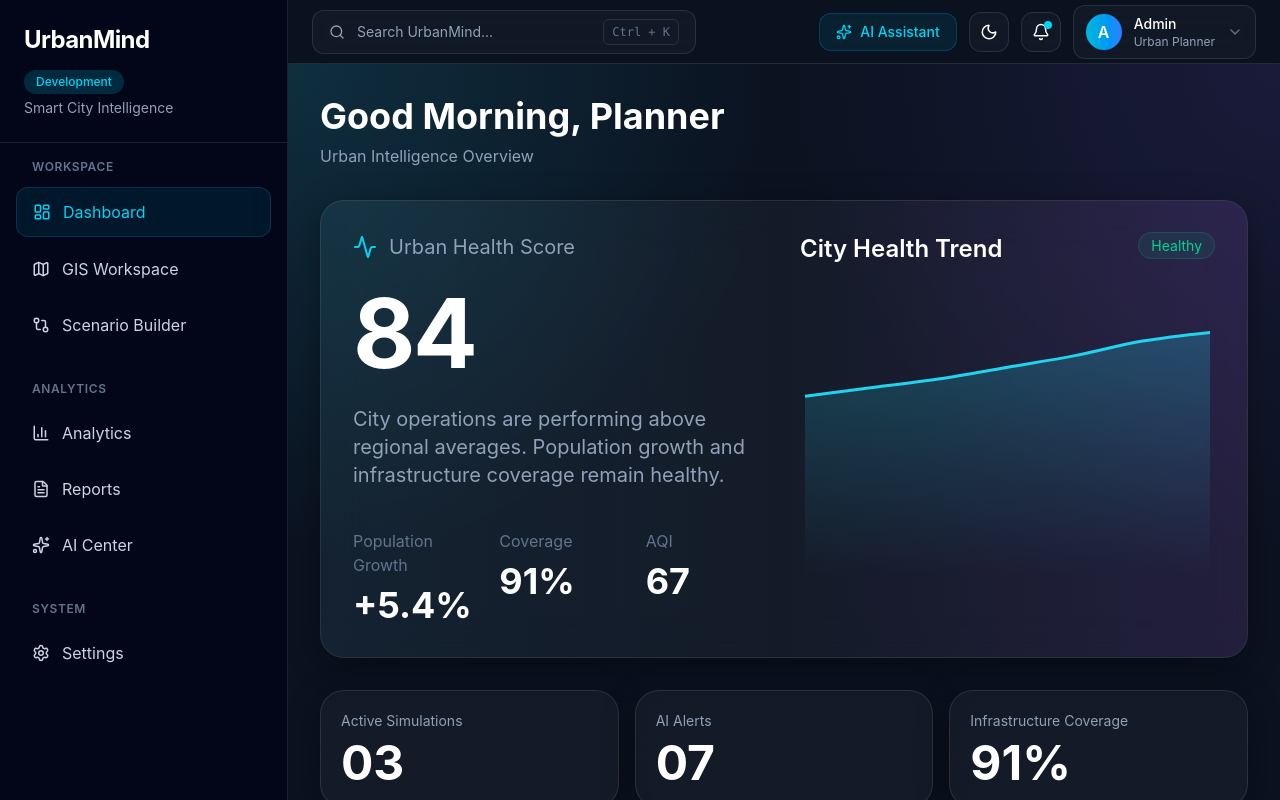
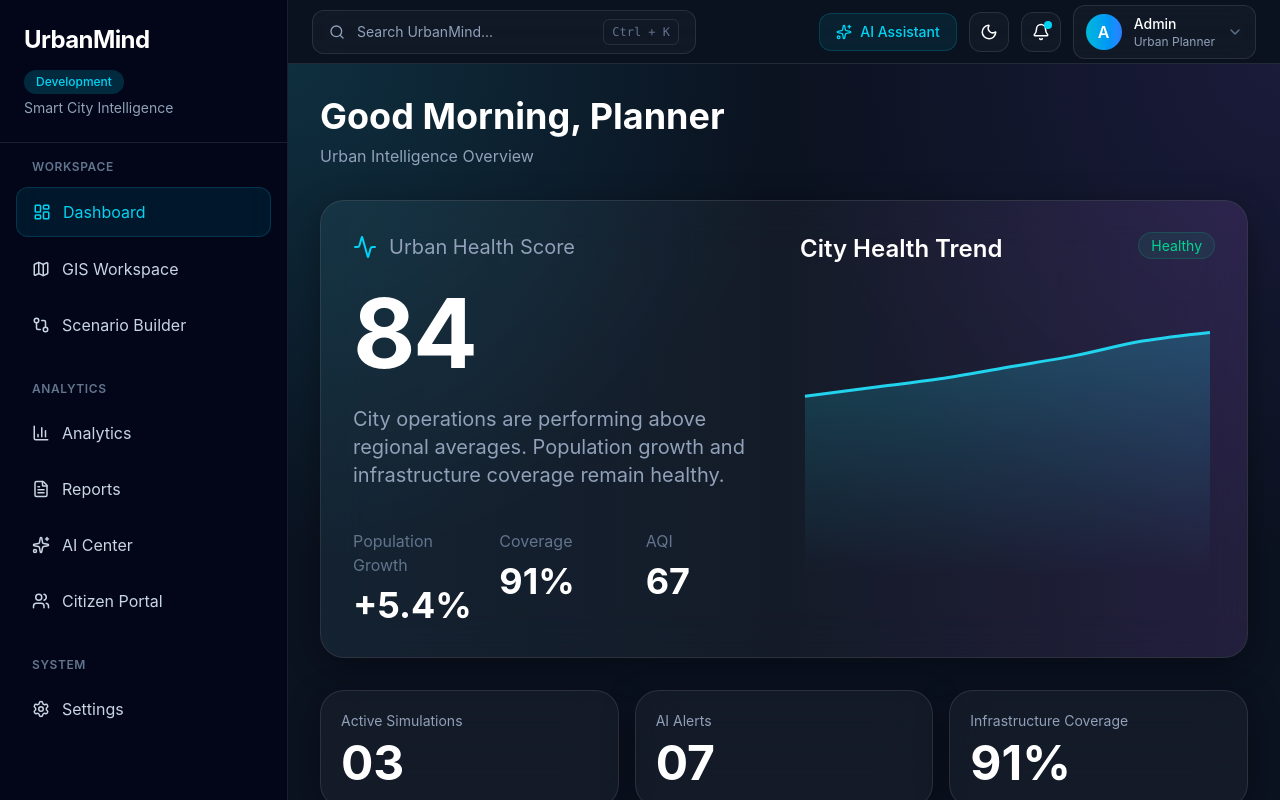
Before and after one commit to Akanksha7Dixit/UrbanMind, a React app in the folder frontend/: page /dashboard in a window 1280 px wide. Built offline with nearby package versions, Linux system fonts and the light colour scheme; the HTML template or start-up script is replaced by a standard one.

Commit message:
initialised citizen portal

```diff
--- a/frontend/src/constants/navigation.js
+++ b/frontend/src/constants/navigation.js
@@ -1,4 +1,5 @@
 import {
+  Users,
   LayoutDashboard,
   Map,
   GitCompare,
@@ -45,10 +46,15 @@ export const NAV_GROUPS = [
       },
 
       {
-  label: "AI Center",
-  path: "/ai-recommendations",
-  icon: Sparkles,
-},
+        label: "AI Center",
+        path: "/ai-recommendations",
+        icon: Sparkles,
+      },
+      {
+        label: "Citizen Portal",
+        path: "/citizen-portal",
+        icon: Users,
+      },
     ],
   },
 
```
Also changed, not shown: frontend/src/features/citizen-portal/CitizenPortal.jsx (added).
